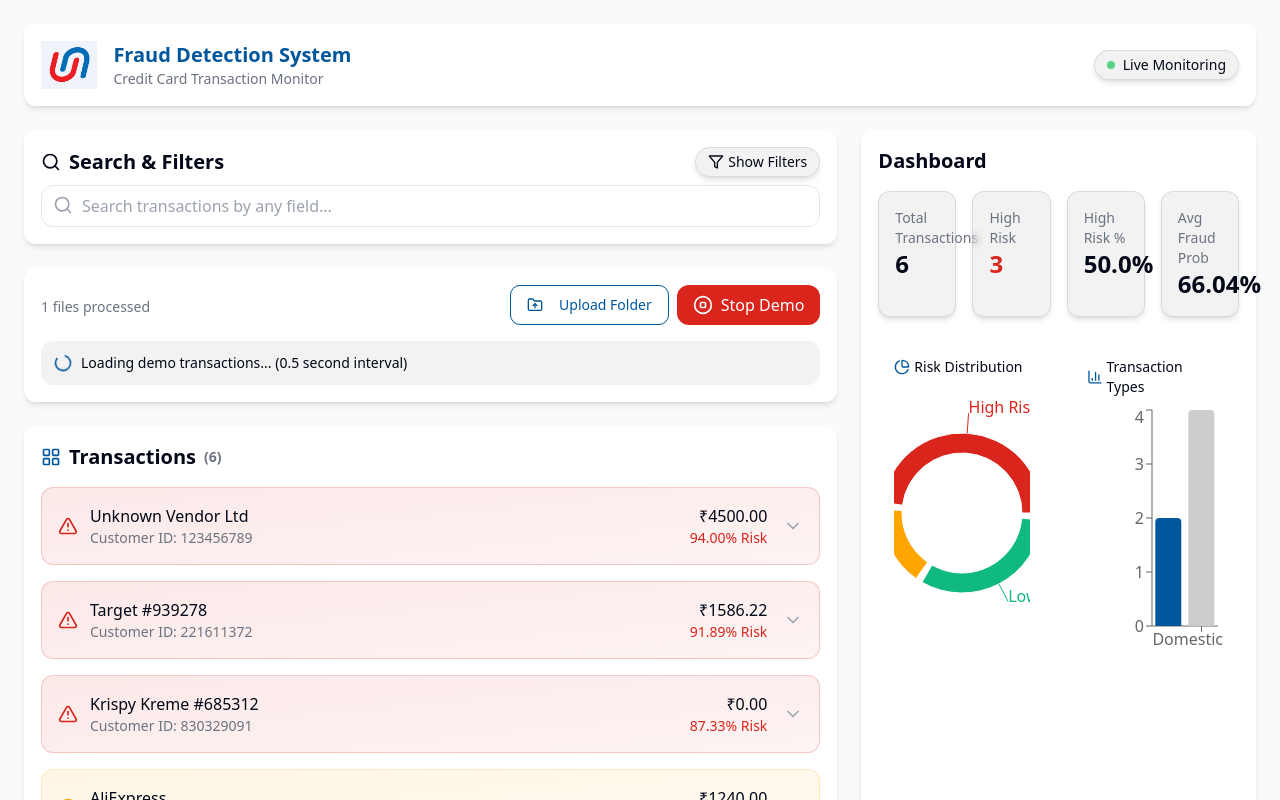
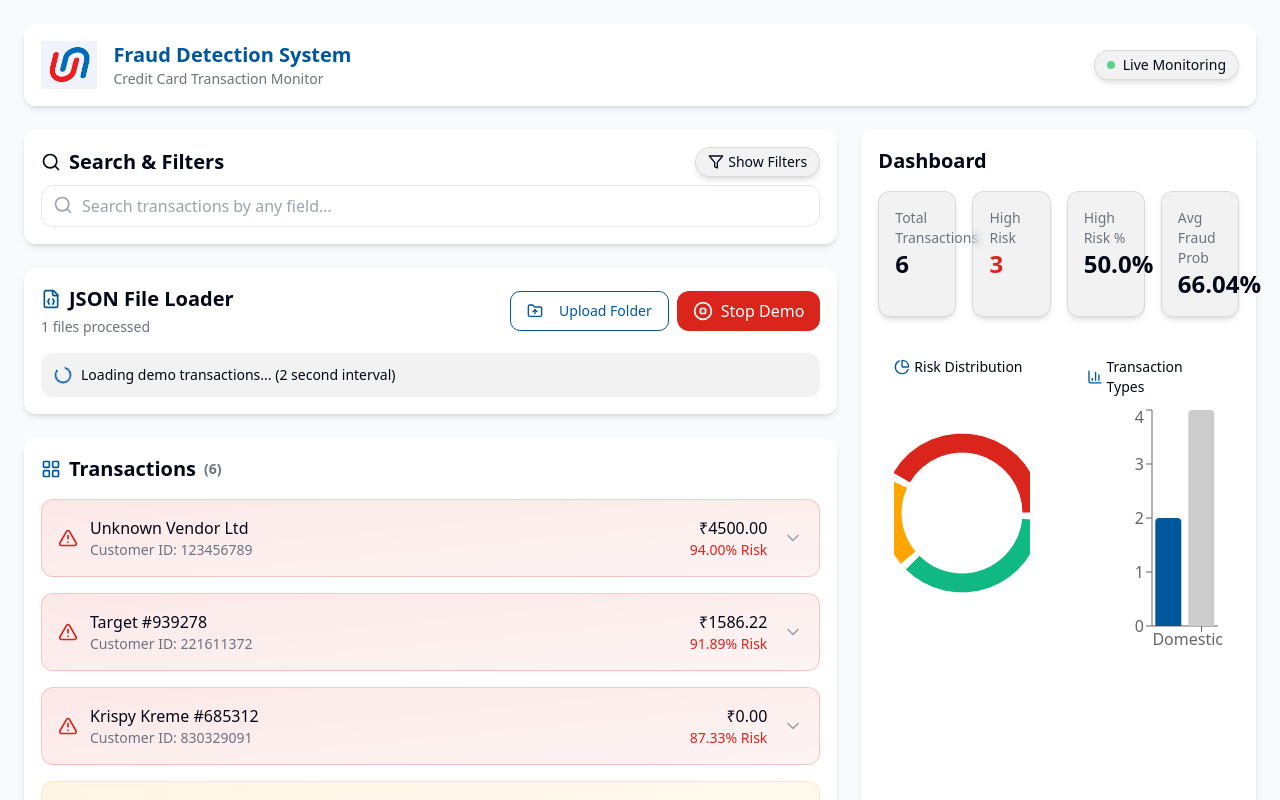
Before and after one commit to mukund2124/fraudtrackr, a React (Vite) app: page / in a window 1280 px wide. Both pictures are taken after a click on the button "Start Demo". Shown: the top 800 px of the page. Built offline with nearby package versions, Linux system fonts and the light colour scheme.

Commit message:
Reverted to edit edt-bbab8978-fe6c-4321-a8b7-fc252fe21254: "Implement file loading functionality
Adds the ability to load and process JSON files."

```diff
--- a/src/components/FileLoader.tsx
+++ b/src/components/FileLoader.tsx
@@ -20,11 +20,11 @@ const FileLoader: React.FC<FileLoaderProps> = ({ onDataLoaded }) => {
   const fileInputRef = useRef<HTMLInputElement>(null);
 
   useEffect(() => {
-    // Initialize the simulator with 0.5 second interval instead of 2 seconds
+    // Initialize the simulator
     const sim = simulateJSONFileLoading((data) => {
       onDataLoaded(data);
       setFileCount(prev => prev + 1);
-    }, 500); // Changed from 2000 to 500 milliseconds
+    });
 
     setSimulator(sim);
 
@@ -127,7 +127,7 @@ const FileLoader: React.FC<FileLoaderProps> = ({ onDataLoaded }) => {
           description: `Processed ${fileCount} JSON files successfully`
         });
       }
-    }, 500); // Changed from 2000 to 500 milliseconds
+    }, 2000);
 
     // Store intervalId for cleanup
     return () => clearInterval(intervalId);
@@ -142,6 +142,10 @@ const FileLoader: React.FC<FileLoaderProps> = ({ onDataLoaded }) => {
     >
       <div className="flex justify-between items-center">
         <div>
+          <h2 className="text-xl font-semibold flex items-center">
+            <FileJson className="h-5 w-5 mr-2 text-unionbank-blue" />
+            JSON File Loader
+          </h2>
           <p className="text-sm text-gray-500 mt-1">
             {fileCount} files processed
           </p>
@@ -216,14 +220,14 @@ const FileLoader: React.FC<FileLoaderProps> = ({ onDataLoaded }) => {
       {isLoading && (
         <div className="mt-4 bg-black/5 rounded-lg p-3 flex items-center">
           <Loader2 className="h-5 w-5 text-unionbank-blue animate-spin mr-2" />
-          <span className="text-sm">Loading demo transactions... (0.5 second interval)</span>
+          <span className="text-sm">Loading demo transactions... (2 second interval)</span>
         </div>
       )}
 
       {processingState === 'processing' && (
         <div className="mt-4 bg-black/5 rounded-lg p-3 flex items-center">
           <Loader2 className="h-5 w-5 text-unionbank-blue animate-spin mr-2" />
-          <span className="text-sm">Processing uploaded files... (0.5 second interval)</span>
+          <span className="text-sm">Processing uploaded files... ({fileCount}/{uploadedFiles.length} files, 2 second interval)</span>
         </div>
       )}
 
--- a/src/utils/helpers.ts
+++ b/src/utils/helpers.ts
@@ -147,7 +147,7 @@ export const generateMockTransactions = (count: number): Transaction[] => {
 // Simulate loading JSON files
 export const simulateJSONFileLoading = (
   onDataLoaded: (data: Transaction) => void,
-  interval: number = 500
+  interval: number = 2000
 ): { start: () => void; stop: () => void } => {
   let intervalId: number | null = null;
 
```
